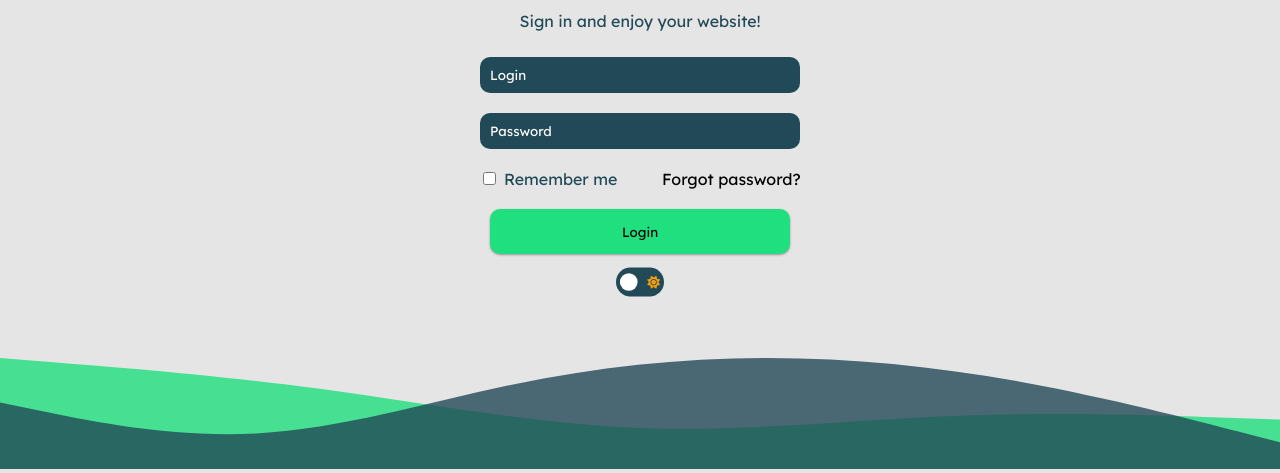
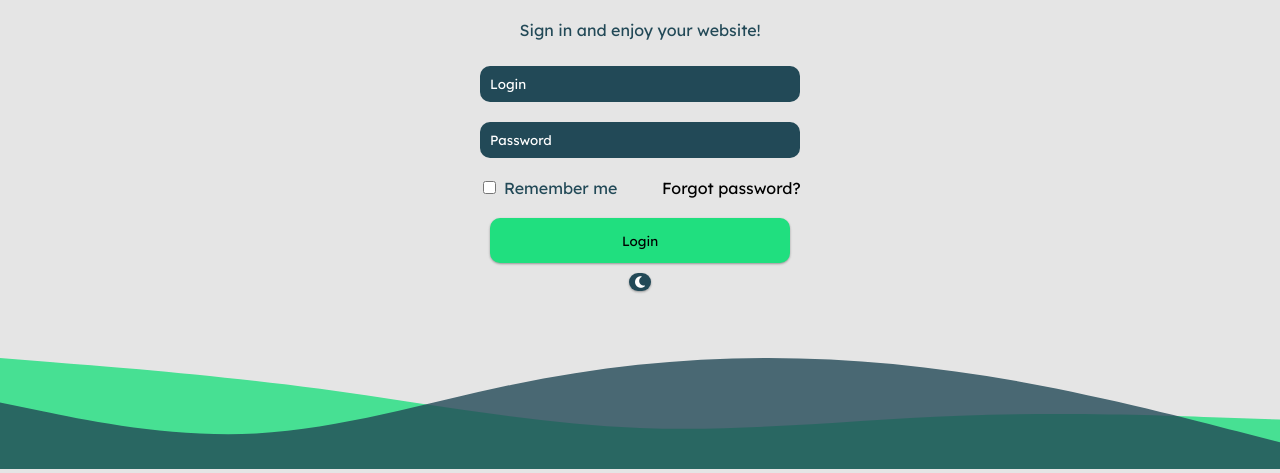
Before and after one commit to lbvargas99/sigin-page, a plain HTML site: page src/index.html in a window 1280 px wide. Shown: the part 327-800 px from the top of the page. Drawn offline with Linux system fonts and the light colour scheme.

Commit message:
Adição do modo dark

```diff
--- a/src/index.html
+++ b/src/index.html
@@ -12,36 +12,30 @@
     <title>Sign in</title>
 </head>
 
-<body class="body">
+<body id="body">
     <main>
-        <h1>Sign in</h1>
-        <p>Sign in and enjoy your website!</p>
+        <h1 id="h1">Sign in</h1>
+        <p id="p">Sign in and enjoy your website!</p>
         <form>
-            <input type="text" name="login" id="login" placeholder="Login" autocomplete="off"><br>
+            <input class="" class="none" type="text" name="login" id="login" placeholder="Login" autocomplete="off"><br>
 
-            <input type="password" name="password" id="password" placeholder="Password"><br>
+            <input class="" type="password" name="password" id="password" placeholder="Password"><br>
 
             <div>
                 <input type="checkbox" id="rbr">
-                <label for="rbr">Remember me</label>
-                <a href="#">Forgot password?</a><br>
+                <label id="remember" for="rbr">Remember me</label>
+                <a id="forgot-password" href="#">Forgot password?</a><br>
             </div>
 
             <button class="btn-form" type="submit">Login</button>
         </form>
-        <div class="btn-darkmode">
-            <input class="checkbox" type="checkbox" id="chk">
-            <label class="label" for="chk">
-                <i class="fas fa-moon"></i>
-                <i class="fas fa-sun"></i>
-                <div class="ball"></div>
-            </label>
-        </div>
+
+        <button id="darkmode-btn" onclick="changeMode()"><i class="fas fa-moon"></i></button>
 
 
     </main>
     <footer>
-        <img class="footer-bg" src="imgs/bg-1.svg" alt="imagem-rodape-light">
+        <img id="footer-bg" class="footer-bg" src="imgs/bg-1.svg" alt="imagem-rodape">
     </footer>
 
     <script src="scripts/script.js"></script>
--- a/src/scripts/script.js
+++ b/src/scripts/script.js
@@ -1,5 +1,11 @@
-const chk = document.getElementById('chk');
-
-chk.addEventListener('change', () => {
-    document.body.classList.toggle('dark');
-});
+function changeMode() {
+    document.getElementById('body').className = 'body-dark';
+    document.getElementById('h1').className = 'text-dark';
+    document.getElementById('p').className = 'text-dark';
+    document.getElementById('login').classList.add('input-dark');
+    document.getElementById('password').classList.add('input-dark');
+    document.getElementById('remember').classList.add('text-dark');
+    document.getElementById('darkmode-btn').classList.add('darkmode-btn');
+    document.getElementById('forgot-password').classList.add('light-green');
+    document.getElementById('footer-bg').src='imgs/bg-2.svg'
+};
--- a/src/styles/style.css
+++ b/src/styles/style.css
@@ -83,10 +83,16 @@ div a {
     cursor: pointer;
 }
 
-.btn-darkmode {
+#darkmode-btn {
+    background-color: var(--bg-color-darkmode);
+    color: white;
+
     margin-top: 10px;
-    display: flex;
-    justify-content: center;
+    border-radius: 10px;
+    border: hidden;
+    box-shadow: rgba(0, 0, 0, 0.12) 0px 1px 3px, rgba(0, 0, 0, 0.24) 0px 1px 2px;
+
+    cursor: pointer;
 }
 
 /* Dark mode */
@@ -94,56 +100,20 @@ div a {
     background: var(--bg-color-darkmode);
 }
 
-.darkk {
+.text-dark {
     color: var(--text-color-darkmode);
 }
 
-
-/* Change mode functionality */
-.checkbox {
-    opacity: 0;
-    position: absolute;
+.light-green {
+    color: var(--link-color-darkmode);
 }
 
-.label {
-    background-color: var(--bg-color-darkmode);
-    border-radius: 50px;
-    cursor: pointer;
-
-    display: flex;
-    align-items: center;
-    justify-content: space-between;
-
-    padding: 5px;
-    position: relative;
-    height: 26px;
-    width: 50px;
-
-    transform: scale(0.8);
+.input-dark {
+    background-color: #ffffff17 !important;
 }
 
-.label .ball {
-    background-color: #fff;
-    border-radius: 50%;
-    position: absolute;
-
-    height: 22px;
-    width: 22px;
-
-    transform: translateX(0px);
-    transition: transform 0.2s linear;
-}
-
-.checkbox:checked + .label .ball {
-    transform: translateX(28px);
-}
-
-.fa-moon {
-    color: #f1c40f;
-}
-
-.fa-sun {
-    color: #f39c12;
+.darkmode-btn {
+    background-color: #ffffff17 !important;
 }
 
 /* Footer */
```
